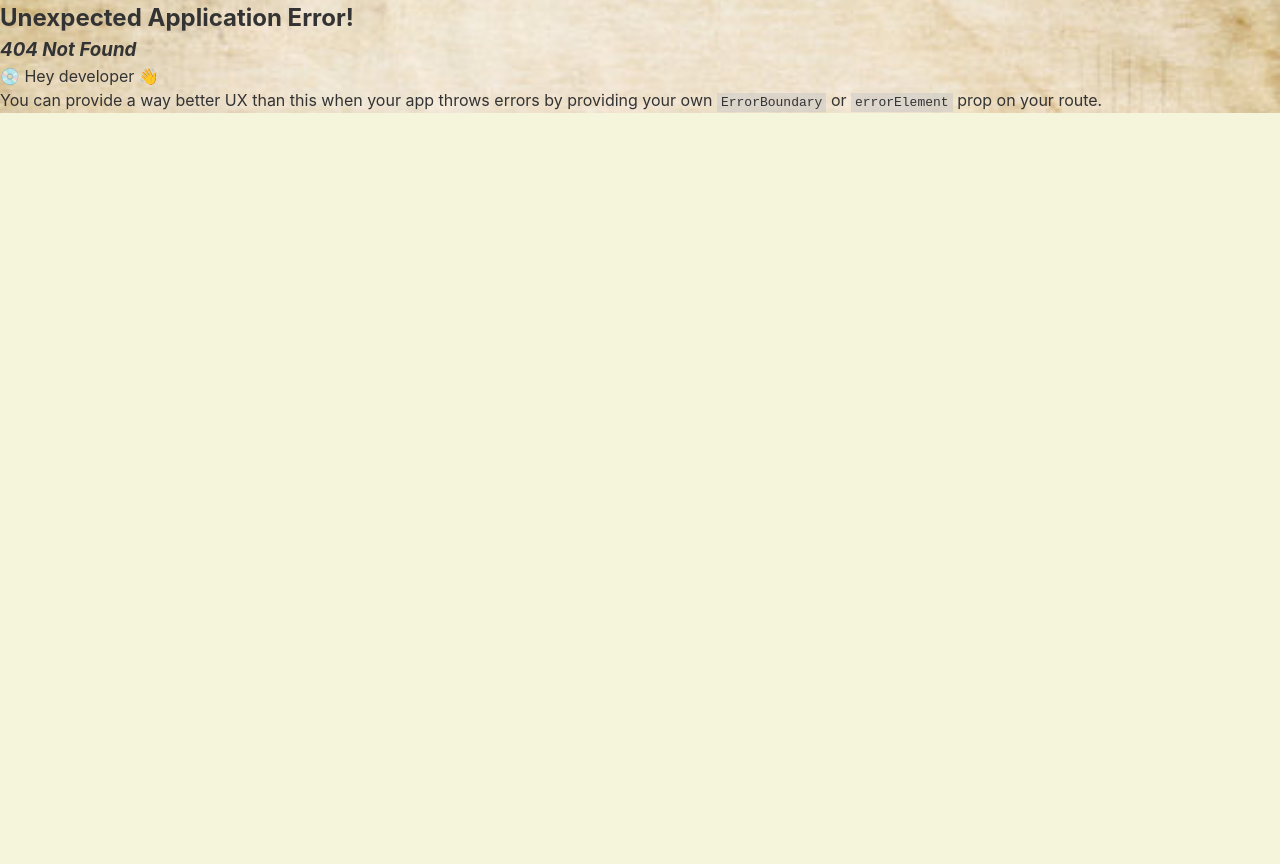
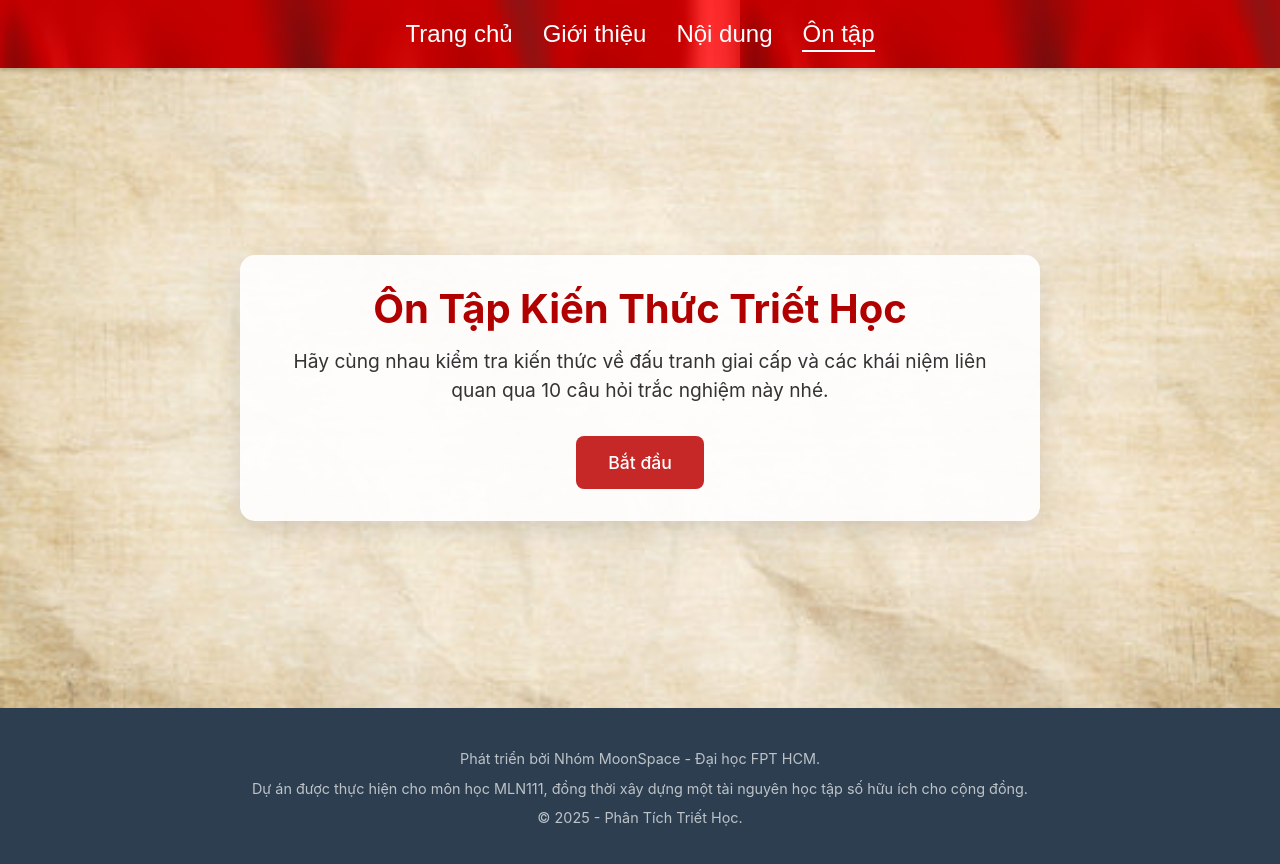
Before and after one commit to LysLama/Philosophy_Website, a React (Vite) app: page /quiz in a window 1280 px wide. Before the commit this address had no page. Shown: the top 864 px of the page. Before the commit the page ends 800 px from the top, so only its background shows below. Built offline with nearby package versions, Linux system fonts and the light colour scheme; a web font is replaced by a local one.

Commit message:
create quiz page

```diff
--- /dev/null
+++ b/src/styles/Quiz.css
@@ -0,0 +1,129 @@
+.quiz-page {
+    display: flex;
+    justify-content: center;
+    align-items: center;
+    min-height: 80vh;
+    padding: 2rem;
+    font-family: 'Inter', sans-serif;
+}
+
+.quiz-intro, .quiz-results, .quiz-container {
+    background-color: rgba(255, 255, 255, 0.9);
+    padding: 2rem 3rem;
+    border-radius: 15px;
+    box-shadow: 0 8px 25px rgba(0, 0, 0, 0.1);
+    width: 100%;
+    max-width: 800px;
+    text-align: center;
+}
+
+.quiz-intro h1, .quiz-results h2 {
+    font-size: 2.5rem;
+    color: #b10000;
+    margin-bottom: 1rem;
+}
+
+.quiz-intro p, .quiz-results p {
+    font-size: 1.2rem;
+    color: #333;
+    margin-bottom: 2rem;
+}
+
+.quiz-button {
+    background-color: #c62828;
+    color: white;
+    border: none;
+    padding: 1rem 2rem;
+    font-size: 1.1rem;
+    font-weight: 500;
+    border-radius: 8px;
+    cursor: pointer;
+    transition: background-color 0.3s, transform 0.2s;
+    margin: 0 0.5rem;
+}
+
+.quiz-button:hover:not(:disabled) {
+    background-color: #b10000;
+    transform: translateY(-2px);
+}
+
+.quiz-button:disabled {
+    background-color: #ccc;
+    cursor: not-allowed;
+}
+
+.quiz-question-header h2 {
+    font-size: 1.5rem;
+    color: #555;
+    margin-bottom: 0.5rem;
+}
+
+.quiz-question-header p {
+    font-size: 1.3rem;
+    font-weight: 500;
+    color: #333;
+    min-height: 80px;
+}
+
+.quiz-options {
+    display: flex;
+    flex-direction: column;
+    gap: 1rem;
+    margin: 2rem 0;
+}
+
+.option-button {
+    width: 100%;
+    padding: 1rem;
+    font-size: 1.1rem;
+    text-align: left;
+    background-color: #f0f0f0;
+    border: 2px solid #ddd;
+    border-radius: 8px;
+    cursor: pointer;
+    transition: background-color 0.3s, border-color 0.3s;
+    color: #000;
+}
+
+.option-button:hover:not(:disabled) {
+    background-color: #e0e0e0;
+    border-color: #c62828;
+}
+
+.option-button.correct {
+    background-color: #d4edda;
+    border-color: #28a745;
+    color: #155724;
+    font-weight: bold;
+}
+
+.option-button.incorrect {
+    background-color: #f8d7da;
+    border-color: #dc3545;
+    color: #721c24;
+    font-weight: bold;
+}
+
+.option-button:disabled {
+    cursor: default;
+}
+
+.quiz-feedback {
+    margin-top: 1.5rem;
+    padding: 1rem;
+    background-color: #e9ecef;
+    border-radius: 8px;
+    text-align: left;
+}
+
+.quiz-feedback p {
+    margin: 0.5rem 0;
+    font-size: 1rem;
+    color: #000;
+}
+
+.quiz-nav {
+    margin-top: 2rem;
+    display: flex;
+    justify-content: space-between;
+}
--- /dev/null
+++ b/src/template/Quiz.jsx
@@ -0,0 +1,127 @@
+import React, { useState } from 'react';
+import { useNavigate } from 'react-router-dom';
+import { quizData } from '../data/quizData';
+import '../styles/Quiz.css';
+
+const Quiz = () => {
+    const [gameStarted, setGameStarted] = useState(false);
+    const [currentQuestionIndex, setCurrentQuestionIndex] = useState(0);
+    const [userAnswers, setUserAnswers] = useState({});
+    const [showResults, setShowResults] = useState(false);
+    const navigate = useNavigate();
+
+    const handleStartQuiz = () => {
+        setGameStarted(true);
+        setShowResults(false);
+        setUserAnswers({});
+        setCurrentQuestionIndex(0);
+    };
+
+    const handleAnswerSelect = (questionIndex, answer) => {
+        setUserAnswers(prev => ({ ...prev, [questionIndex]: answer }));
+    };
+
+    const handleNext = () => {
+        if (currentQuestionIndex < quizData.length - 1) {
+            setCurrentQuestionIndex(prev => prev + 1);
+        } else {
+            setShowResults(true);
+        }
+    };
+
+    const handlePrevious = () => {
+        if (currentQuestionIndex > 0) {
+            setCurrentQuestionIndex(prev => prev - 1);
+        }
+    };
+
+    const calculateScore = () => {
+        return quizData.reduce((score, question, index) => {
+            return userAnswers[index] === question.correctAnswer ? score + 1 : score;
+        }, 0);
+    };
+
+    const renderIntro = () => (
+        <div className="quiz-intro">
+            <h1>Ôn Tập Kiến Thức Triết Học</h1>
+            <p>Hãy cùng nhau kiểm tra kiến thức về đấu tranh giai cấp và các khái niệm liên quan qua 10 câu hỏi trắc nghiệm này nhé.</p>
+            <button onClick={handleStartQuiz} className="quiz-button start-button">Bắt đầu</button>
+        </div>
+    );
+
+    const renderResults = () => {
+        const score = calculateScore();
+        return (
+            <div className="quiz-results">
+                <h2>Hoàn Thành!</h2>
+                <p>Bạn đã trả lời đúng {score} / {quizData.length} câu hỏi.</p>
+                <div className="quiz-nav">
+                    <button onClick={handleStartQuiz} className="quiz-button">Chơi lại</button>
+                    <button onClick={() => navigate('/')} className="quiz-button">Về trang chủ</button>
+                </div>
+            </div>
+        );
+    };
+
+    const renderQuiz = () => {
+        const question = quizData[currentQuestionIndex];
+        const userAnswer = userAnswers[currentQuestionIndex];
+
+        return (
+            <div className="quiz-container">
+                <div className="quiz-question-header">
+                    <h2>Câu hỏi {currentQuestionIndex + 1}/{quizData.length}</h2>
+                    <p>{question.question}</p>
+                </div>
+                <div className="quiz-options">
+                    {question.options.map((option, index) => {
+                        const isSelected = userAnswer === option;
+                        let buttonClass = 'option-button';
+                        if (userAnswer) {
+                            if (option === question.correctAnswer) {
+                                buttonClass += ' correct';
+                            } else if (isSelected) {
+                                buttonClass += ' incorrect';
+                            }
+                        }
+                        return (
+                            <button
+                                key={index}
+                                onClick={() => handleAnswerSelect(currentQuestionIndex, option)}
+                                className={buttonClass}
+                                disabled={!!userAnswer}
+                            >
+                                {option}
+                            </button>
+                        );
+                    })}
+                </div>
+                {userAnswer && (
+                    <div className="quiz-feedback">
+                        <p><strong>Đáp án đúng:</strong> {question.correctAnswer}</p>
+                        <p><strong>Giải thích:</strong> {question.explanation}</p>
+                    </div>
+                )}
+                <div className="quiz-nav">
+                    <button onClick={handlePrevious} disabled={currentQuestionIndex === 0} className="quiz-button">Câu trước</button>
+                    <button onClick={handleNext} disabled={!userAnswer} className="quiz-button">
+                        {currentQuestionIndex === quizData.length - 1 ? 'Xem kết quả' : 'Câu tiếp'}
+                    </button>
+                </div>
+            </div>
+        );
+    };
+
+    return (
+        <main className="quiz-page">
+            {!gameStarted
+                ? renderIntro()
+                : showResults
+                    ? renderResults()
+                    : renderQuiz()
+            }
+        </main>
+    );
+};
+
+export default Quiz;
```
Also changed, not shown: src/main.jsx (+8 -0 lines), 1 other file (tests, documents, lock files or other folders).
